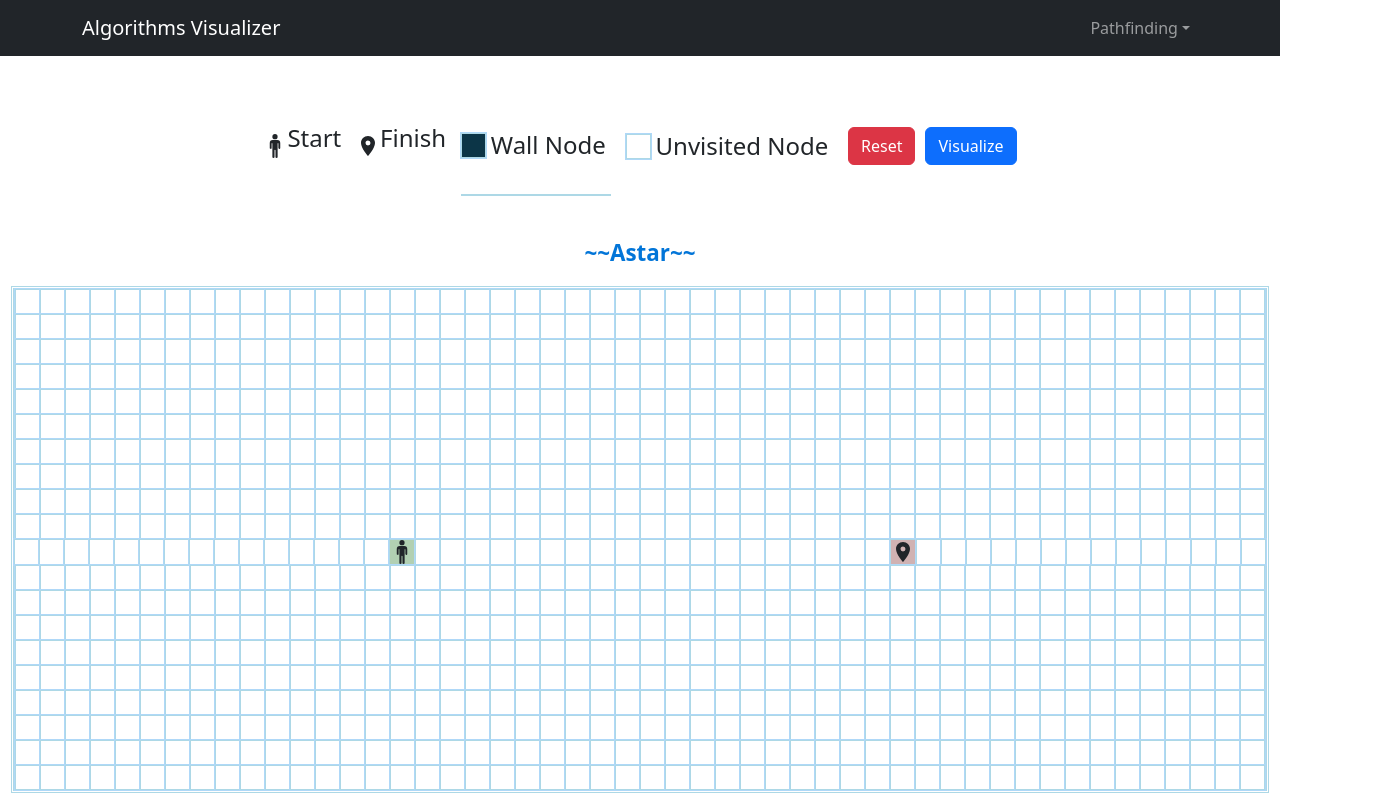
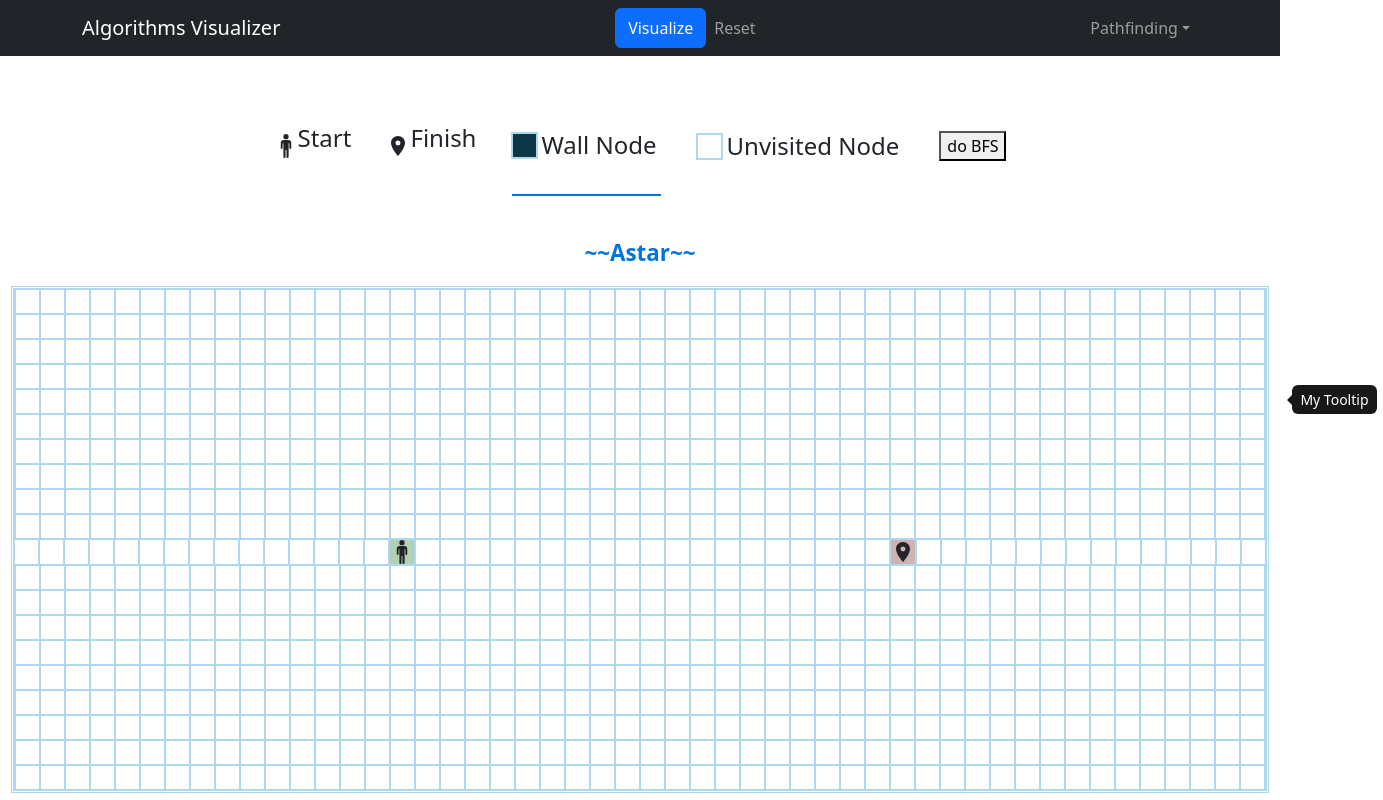
Before and after one commit to Mysurii/algorithms-visualizer, a React (Create React App) app: page / in a window 1280 px wide. Shown: the whole page, 1383 px wide, since content can reach past the window. Built offline with nearby package versions, Linux system fonts and the light colour scheme.

Commit message:
feat: visualization button in header

```diff
--- /dev/null
+++ b/src/algorithms/breadtFirstSearch.ts
@@ -0,0 +1,57 @@
+import Cell from "../models/Cell";
+
+export function breadthFirstSearch(startNode: Cell, finishNode: Cell) {
+  if (!startNode || !finishNode || startNode === finishNode) {
+    return false;
+  }
+  let visited = [];
+  let unvisitedNodes = [];
+  let visitedNodesInOrder = [];
+  unvisitedNodes.push(startNode);
+  while (unvisitedNodes.length !== 0) {
+    let closestNode: Cell | undefined = unvisitedNodes.shift();
+    visited.push(closestNode);
+    if (closestNode?.isWall) continue;
+    if (closestNode === finishNode) return visitedNodesInOrder;
+    visitedNodesInOrder.push(closestNode);
+    if (closestNode) {
+      closestNode.isVisited = true;
+    }
+    if (closestNode != null) {
+      let unvisitedNeighbours = getUnvisitedNeighbours(closestNode);
+      for (let unvisitedNeighbour of unvisitedNeighbours) {
+        unvisitedNeighbour.previous = closestNode;
+        if (neighbourNotInUnvisitedNodes(unvisitedNeighbour, unvisitedNodes)) {
+          unvisitedNodes.push(unvisitedNeighbour);
+        }
+      }
+    }
+  }
+  return visitedNodesInOrder;
+}
+
+function getUnvisitedNeighbours(node: Cell) {
+  return node.neighbours.filter((neighbour) => !neighbour.isVisited);
+}
+
+function neighbourNotInUnvisitedNodes(
+  neighbour: Cell,
+  unvisitedNodes: Array<Cell>
+) {
+  for (let node of unvisitedNodes) {
+    if (node.y === neighbour.y && node.x === neighbour.x) {
+      return false;
+    }
+  }
+  return true;
+}
+
+export function getNodesInShortestPathOrderBFS(finishNode: Cell) {
+  let nodesInShortestPathOrder = [];
+  let currentNode: Cell | null = finishNode;
+  while (currentNode !== null) {
+    nodesInShortestPathOrder.unshift(currentNode);
+    currentNode = currentNode.previous;
+  }
+  return nodesInShortestPathOrder;
+}
--- a/src/algorithms/sorting.ts
+++ b/src/algorithms/sorting.ts
@@ -26,8 +26,10 @@ const sortingAlgorithm = {
     let closedSet: Array<Cell> = [];
     let path: Array<Cell> = [];
     let visitedNodes: Array<Cell> = [];
+    console.log(startNode);
+    console.log(endNode);
+    openSet.push(startNode);
 
-    openSet.push(startNode);
     while (openSet.length > 0) {
       let leastIdx = 0;
 
--- a/src/components/Navbar/Header.tsx
+++ b/src/components/Navbar/Header.tsx
@@ -1,4 +1,5 @@
 import { useContext } from "react";
+import Button from "react-bootstrap/Button";
 import Container from 'react-bootstrap/Container';
 import Nav from 'react-bootstrap/Nav';
 import Navbar from 'react-bootstrap/Navbar';
@@ -15,7 +16,16 @@ const pathfinding = [
 
 
 const Header = () => {
-    const { currentAlgorithm, setCurrentAlgorithm } = useContext(AlgorithmsContext) as AlgorithmContextType;
+    const { currentAlgorithm, setCurrentAlgorithm, isResetClicked, setIsResetClicked, isVisualizeClicked, setIsVisualizeClicked } = useContext(AlgorithmsContext) as AlgorithmContextType;
+
+
+
+    const handleVisualize = () => {
+        const hasPath = document.querySelectorAll('.node')
+        if (hasPath.length <= 0) {
+            setIsVisualizeClicked(true)
+        }
+    }
 
     return (
         <Navbar collapseOnSelect expand="lg" bg="dark" variant="dark">
@@ -23,13 +33,17 @@ const Header = () => {
                 <Navbar.Brand href="#home">Algorithms Visualizer</Navbar.Brand>
                 <Navbar.Toggle aria-controls="responsive-navbar-nav" />
                 <Navbar.Collapse id="responsive-navbar-nav">
+                    <Nav className="me-auto" />
+
+
                     <Nav className="me-auto">
-                        {/* <Nav.Link href="#">Pricing</Nav.Link> */}
+                        <Button variant={isVisualizeClicked ? "danger" : "primary"} onClick={handleVisualize}>Visualize</Button>
+                        <Nav.Link onClick={() => setIsResetClicked(true)}>Reset</Nav.Link>
+                    </Nav>
 
-                    </Nav>
                     <Nav>
                         <NavDropdown title="Pathfinding" id="collasible-nav-dropdown">
-                            {pathfinding.map(algorithm => <NavDropdown.Item onClick={() => setCurrentAlgorithm(algorithm.type)} active={currentAlgorithm === algorithm.type}>
+                            {pathfinding.map(algorithm => <NavDropdown.Item key={algorithm.name} onClick={() => setCurrentAlgorithm(algorithm.type)} active={currentAlgorithm === algorithm.type}>
                                 {algorithm.name}
                             </NavDropdown.Item>)}
                         </NavDropdown>
--- a/src/components/Pathfinder/Pathfinder.styles.js
+++ b/src/components/Pathfinder/Pathfinder.styles.js
@@ -51,7 +51,12 @@ export const StyledFlex = styled(Flex)`
   height: 100%;
   position: relative;
   cursor: pointer;
-  border-bottom: ${(props) => (props.isActive ? "2px solid lightblue" : "")};
+  border-bottom: ${(props) => (props.isActive ? "2px solid #0275d8" : "")};
+  transition: all 0.3s ease;
+
+  &:hover {
+    transform: translateY(-5px);
+  }
 `;
 
 export const Highlight = styled(Text)`
--- a/src/components/Pathfinder/Pathfinder.tsx
+++ b/src/components/Pathfinder/Pathfinder.tsx
@@ -1,4 +1,4 @@
-import React, { useContext, useEffect, useState } from "react";
+import React, { useContext, useEffect, useRef, useState } from "react";
 import Cell, {
   NODE_END_COL,
   NODE_END_ROW,
@@ -12,9 +12,12 @@ import sortingAlgorithm from "../../algorithms/sorting";
 import Node from "../Node/Node";
 import { Container, GridContainer, Highlight, Row, SideNavContainer, StyledFlex, Text } from "./Pathfinder.styles";
 import { FinishIcon, StartIcon, StyledNode } from "../Node/Node.styles.js";
-import { Button } from "react-bootstrap";
 import { AlgorithmsContext, AlgorithmContextType } from "../../contexts/AlgorithmsContext";
 import { AlgorithmTypes } from "../../types/algorithm";
+import { breadthFirstSearch } from "../../algorithms/breadtFirstSearch";
+import Overlay from "react-bootstrap/esm/Overlay";
+import Tooltip from "react-bootstrap/esm/Tooltip";
+import OverlayTrigger from "react-bootstrap/esm/OverlayTrigger";
 
 const Pathfinder: React.FC = () => {
   const [mouseType, setMouseType] = useState(MouseType.WALL)
@@ -25,8 +28,8 @@ const Pathfinder: React.FC = () => {
     row: NODE_END_ROW,
     col: NODE_END_COL,
   });
-
-  const { currentAlgorithm } = useContext(AlgorithmsContext) as AlgorithmContextType;
+  const target = useRef(null);
+  const { currentAlgorithm, isResetClicked, setIsResetClicked, isVisualizeClicked, setIsVisualizeClicked } = useContext(AlgorithmsContext) as AlgorithmContextType;
 
 
   const updateGridWithWalls = (row: number, col: number, makeWall = true) => {
@@ -72,10 +75,10 @@ const Pathfinder: React.FC = () => {
     const endNode = grid[finishCoordinates.row][finishCoordinates.col];
 
     let foundPath = sortingAlgorithm.sort(startNode, endNode, currentAlgorithm === AlgorithmTypes.DIJKSTRA);
-
     const visitedNodes = foundPath.visitedNodes
     const shortestPath = foundPath.path
 
+    return new Promise((resolve) => {
       for (let i = 0; i <= visitedNodes.length; i++) {
         if (i === visitedNodes.length) {
           setTimeout(() => {
@@ -96,16 +99,23 @@ const Pathfinder: React.FC = () => {
             }
 
           }, 20 * i);
+
         }
       }
-  };
+
+      setTimeout(() => {
+        resolve(true)
+
+      }, 20 * visitedNodes.length)
+    })
+  }
 
   const setStart = (x: number, y: number) => {
     const newGrid: Array<Array<Cell>> = [];
 
     grid.forEach(row => {
       row.forEach(col => {
-        col.isStart = (col.x === x && col.y === y) ? true : false
+        col.isStart = (col.x === x && col.y === y)
       })
       newGrid.push(row)
     })
@@ -120,7 +130,7 @@ const Pathfinder: React.FC = () => {
 
     grid.forEach(row => {
       row.forEach(col => {
-        col.isEnd = (col.x === x && col.y === y) ? true : false
+        col.isEnd = (col.x === x && col.y === y)
       })
       newGrid.push(row)
     })
@@ -130,19 +140,61 @@ const Pathfinder: React.FC = () => {
     setFinishCoordinates({ row: x, col: y })
   }
 
-  const reset = () => {
+  const handleReset = () => {
+    if (isResetClicked) {
       setGrid(sortingAlgorithm.initializeGrid(Math.round(rows), Math.round(cols)))
       const nodes = document.querySelectorAll(".node")
       nodes.forEach(node => node.classList.remove("node", "node-visited", "node-shortest-path"))
+      setIsResetClicked(false)
     }
+  }
+
+  const handleVisualize = async () => {
+    if (isVisualizeClicked) {
+      await visualizePath()
+      setIsVisualizeClicked(false)
+    }
+  }
+
+  handleVisualize()
+  handleReset()
+
+  const doBFS = () => {
+    const test = breadthFirstSearch(grid[startCoordinates.row][startCoordinates.col], grid[finishCoordinates.row][finishCoordinates.col])
+    console.log(test)
+  }
+
 
   return (
     <Container>
       <SideNavContainer>
-        <StyledFlex isActive={mouseType === MouseType.START} onClick={() => setMouseType(MouseType.START)}>
+
+        {currentAlgorithm == AlgorithmTypes.DIJKSTRA ? <OverlayTrigger
+          placement='top'
+          overlay={
+            <Tooltip>
+              Dijkstra has a bug with start position. For now, you can't move start.
+            </Tooltip>
+          }
+        >
+          <StyledFlex isActive={mouseType === MouseType.START} onClick={() => setMouseType(MouseType.FINISH)}>
             <StartIcon />
             <Text>Start</Text>
           </StyledFlex>
+        </OverlayTrigger> : <StyledFlex isActive={mouseType === MouseType.START} onClick={() => setMouseType(MouseType.START)}>
+          <StartIcon />
+          <Text>Start</Text>
+        </StyledFlex>}
+
+
+
+
+        <Overlay target={target.current} show={true} placement="right">
+          {(props) => (
+            <Tooltip  {...props}>
+              My Tooltip
+            </Tooltip>
+          )}</Overlay>
         <StyledFlex isActive={mouseType === MouseType.FINISH} onClick={() => setMouseType(MouseType.FINISH)}>
           <FinishIcon />
           <Text>Finish</Text>
@@ -155,12 +207,7 @@ const Pathfinder: React.FC = () => {
           <StyledNode />
           <Text margin="0 5px">Unvisited Node</Text>
         </StyledFlex>
-        <StyledFlex>
-          <Button variant="danger" onClick={reset} style={{ marginRight: '10px' }}>Reset</Button>
-          <Button variant="primary" onClick={visualizePath}>Visualize</Button>
-        </StyledFlex>
-
-
+        <button onClick={doBFS}>do BFS</button>
       </SideNavContainer>
       <Highlight>~~{currentAlgorithm}~~</Highlight>
 
--- a/src/contexts/AlgorithmsContext.tsx
+++ b/src/contexts/AlgorithmsContext.tsx
@@ -3,7 +3,11 @@ import { AlgorithmTypes } from "../types/algorithm";
 
 export interface AlgorithmContextType {
     currentAlgorithm: AlgorithmTypes
+    isResetClicked: boolean
+    isVisualizeClicked: boolean
     setCurrentAlgorithm: (algorithm: AlgorithmTypes) => void
+    setIsResetClicked: (bool: boolean) => void
+    setIsVisualizeClicked: (bool: boolean) => void
 
 }
 
@@ -17,10 +21,12 @@ export const AlgorithmsContext = createContext<AlgorithmContextType | null>(null
 export const AlgorithmsProvider = (props: AuxProps) => {
 
     const [currentAlgorithm, setCurrentAlgorithm] = useState(AlgorithmTypes.ASTAR);
+    const [isResetClicked, setIsResetClicked] = useState(false);
+    const [isVisualizeClicked, setIsVisualizeClicked] = useState(false);
 
 
     return (
-        <AlgorithmsContext.Provider value={{ currentAlgorithm, setCurrentAlgorithm }}>
+        <AlgorithmsContext.Provider value={{ currentAlgorithm, setCurrentAlgorithm, isResetClicked, setIsResetClicked, isVisualizeClicked, setIsVisualizeClicked }}>
             {props.children}
         </AlgorithmsContext.Provider>
     )
--- a/src/models/Cell.ts
+++ b/src/models/Cell.ts
@@ -17,6 +17,7 @@ class Cell {
   isWall: boolean = false;
   previous: Cell | null = null;
   neighbours: Array<Cell> = [];
+  isVisited: boolean = false;
 
   constructor(x: number, y: number) {
     this.x = x;
```
Lines whose indentation alone changed are shown as unchanged.
